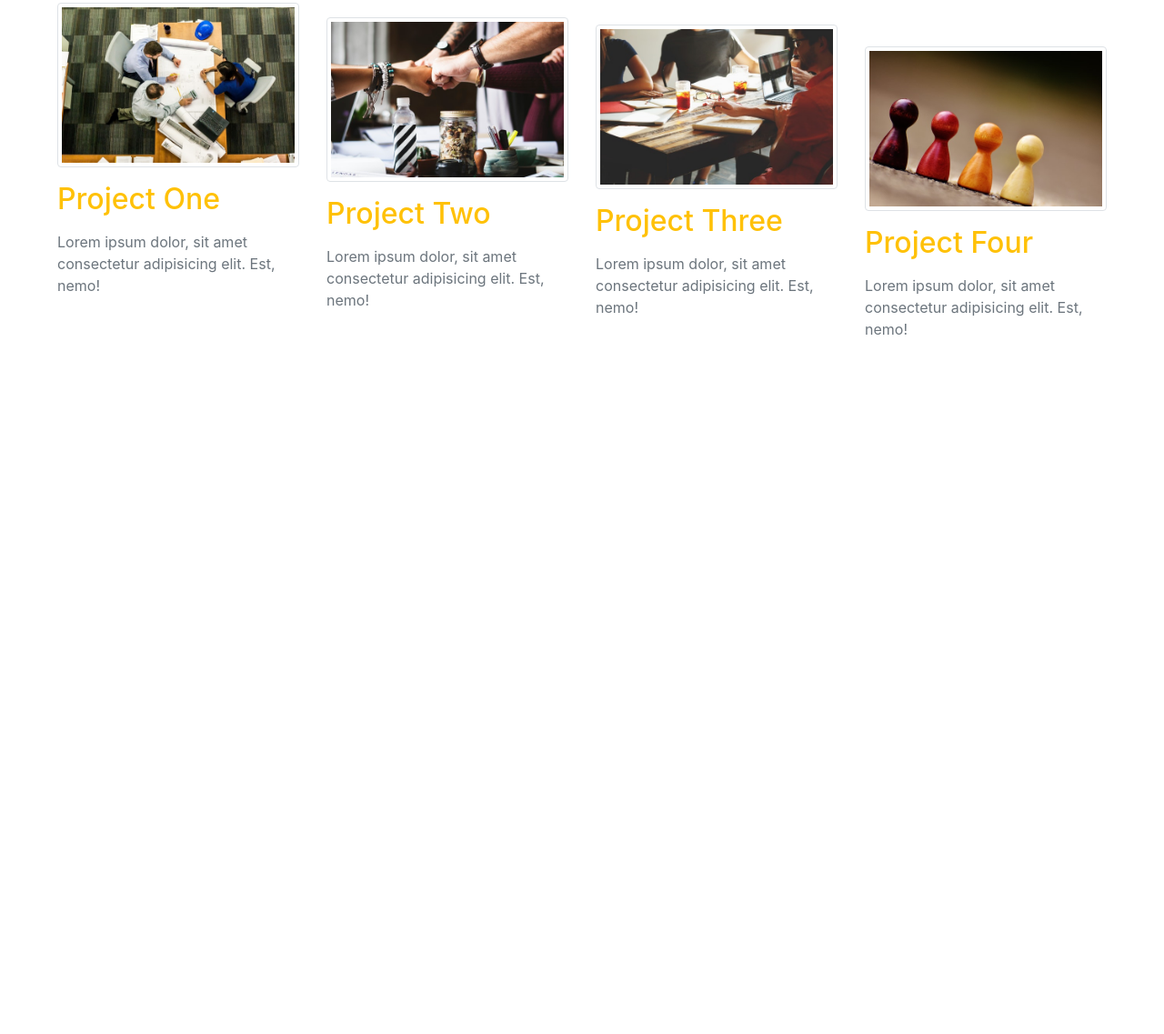
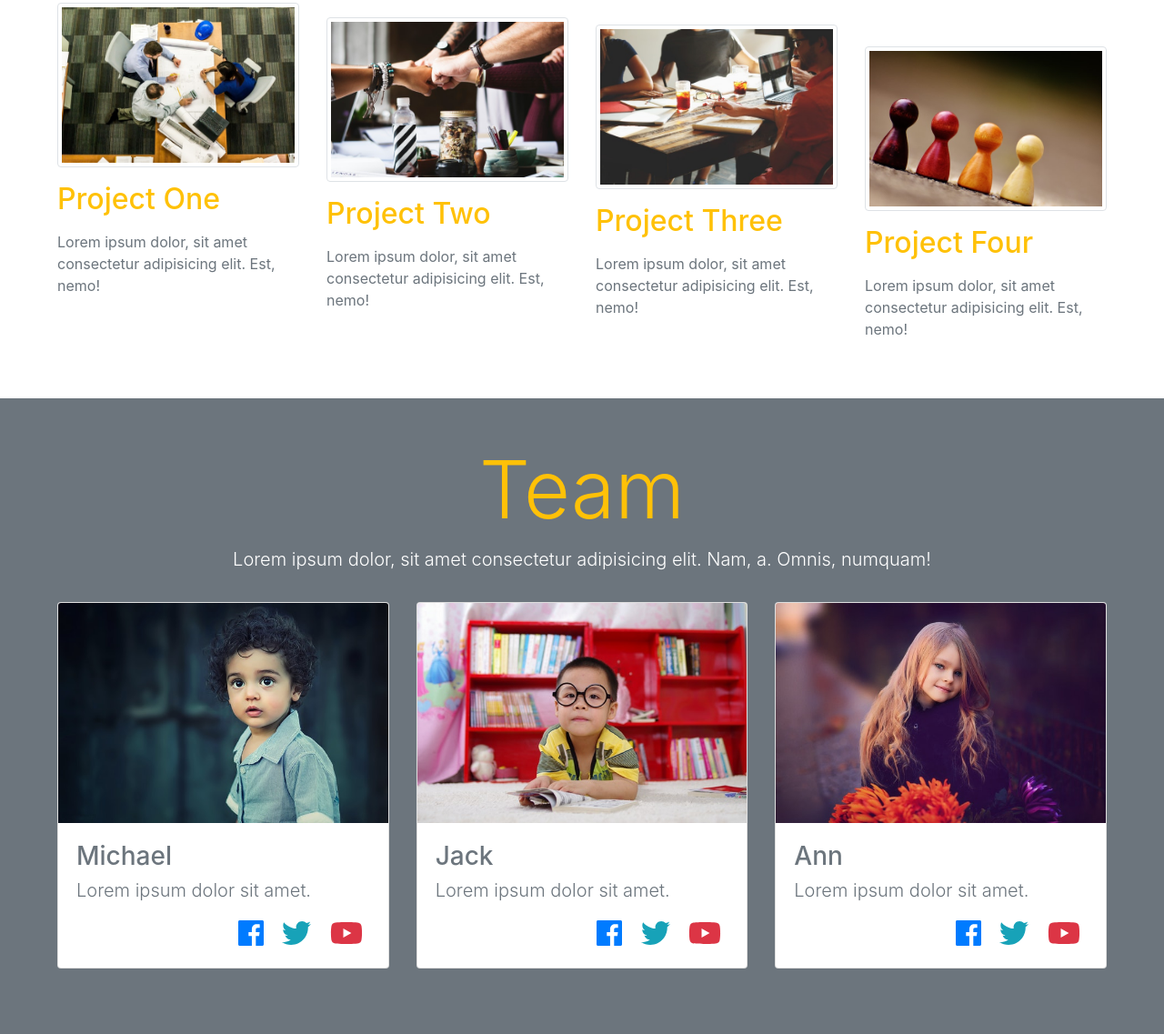
Before and after one commit to Ahmad-Almosallam/Pure-Bootstrap-Website, a plain HTML site: page index.html in a window 1280 px wide. Shown: the part 1682-2819 px from the top of the page at 91% size. Before the commit the page ends 2120 px from the top, so only its background shows below. Drawn offline with nearby package versions, Linux system fonts and the light colour scheme; files whose address does not match are found by name.

Commit message:
done team, start progress

```diff
--- a/index.html
+++ b/index.html
@@ -98,7 +98,8 @@
             <div class="row">
                 <div class="col text-center mb-3">
                     <h1 class="text-warning display-2">Skills</h1>
-                    <p class="lead text-secondary">Lorem ipsum dolor, sit amet consectetur adipisicing elit. Nam, a. Omnis, numquam!</p>
+                    <p class="lead text-secondary">Lorem ipsum dolor, sit amet consectetur adipisicing elit. Nam, a.
+                        Omnis, numquam!</p>
                 </div>
             </div>
             <!-- end of title -->
@@ -106,24 +107,27 @@
                 <div class="col-lg-4 col-sm-10 mx-auto mb-5">
                     <i class="fas fa-desktop fa-6x text-warning mb-3"></i>
                     <h1 class="text-secondary">Development</h1>
-                    <p class="text-muted my-4">Lorem ipsum dolor sit amet consectetur adipisicing elit. Quasi, possimus beatae. Architecto vel, amet excepturi nisi quidem aliquid facilis in.</p>
+                    <p class="text-muted my-4">Lorem ipsum dolor sit amet consectetur adipisicing elit. Quasi, possimus
+                        beatae. Architecto vel, amet excepturi nisi quidem aliquid facilis in.</p>
                     <a href="#" class="btn btn-outline-warning">Learn More</a>
                 </div>
                 <div class="col-lg-4 col-sm-10 mx-auto mb-5">
                     <i class="far fa-edit fa-6x text-warning mb-3"></i>
                     <h1 class="text-secondary">Design</h1>
-                    <p class="text-muted my-4">Lorem ipsum dolor sit amet consectetur adipisicing elit. Quasi, possimus beatae. Architecto vel, amet excepturi nisi quidem aliquid facilis in.</p>
+                    <p class="text-muted my-4">Lorem ipsum dolor sit amet consectetur adipisicing elit. Quasi, possimus
+                        beatae. Architecto vel, amet excepturi nisi quidem aliquid facilis in.</p>
                     <a href="#" class="btn btn-outline-warning">Learn More</a>
                 </div>
                 <div class="col-lg-4 col-sm-10 mx-auto mb-5">
                     <i class="fas fa-cogs fa-6x text-warning mb-3"></i>
                     <h1 class="text-secondary">Creativity</h1>
-                    <p class="text-muted my-4">Lorem ipsum dolor sit amet consectetur adipisicing elit. Quasi, possimus beatae. Architecto vel, amet excepturi nisi quidem aliquid facilis in.</p>
+                    <p class="text-muted my-4">Lorem ipsum dolor sit amet consectetur adipisicing elit. Quasi, possimus
+                        beatae. Architecto vel, amet excepturi nisi quidem aliquid facilis in.</p>
                     <a href="#" class="btn btn-outline-warning">Learn More</a>
                 </div>
             </div>
         </div>
-     </section>
+    </section>
     <!-- end of Skills section -->
 
     <!-- Projects section -->
@@ -134,7 +138,8 @@
             <div class="row">
                 <div class="col text-center mb-3">
                     <h1 class="text-warning display-2">Projects</h1>
-                    <p class="lead text-secondary">Lorem ipsum dolor, sit amet consectetur adipisicing elit. Nam, a. Omnis, numquam!</p>
+                    <p class="lead text-secondary">Lorem ipsum dolor, sit amet consectetur adipisicing elit. Nam, a.
+                        Omnis, numquam!</p>
                 </div>
             </div>
             <!-- end of title -->
@@ -161,9 +166,85 @@
                 </div>
             </div>
         </div>
-     </section>
+    </section>
+    <!-- end of the Projects section -->
 
-    <!-- end of the Projects section -->
+
+    <!-- Team section -->
+
+    <section class="p-5 bg-secondary">
+        <div class="container-fluid ">
+            <!-- title -->
+            <div class="row">
+                <div class="col text-center mb-3">
+                    <h1 class="text-warning display-2">Team</h1>
+                    <p class="lead text-white">Lorem ipsum dolor, sit amet consectetur adipisicing elit. Nam, a.
+                        Omnis, numquam!</p>
+                </div>
+            </div>
+            <!-- end of title -->
+
+            <div class="row">
+                <div class="col-lg-4 col-sm-10 mx-auto mb-4">
+                    <div class="card">
+                        <img src="/assets/images/kid1.jpg" class="card-img-top">
+                        <div class="card-body">
+                            <div class="card-title">
+                                <h3 class="text-muted">Michael</h3>
+                            </div>
+                            <div class="card-subtitle">
+                                <p class="lead text-secondary">Lorem ipsum dolor sit amet.</p>
+                            </div>
+                            <div class="text-right">
+                                <a href="#"><i class="fab fa-facebook fa-2x mx-2 text-primary"></i></a>
+                                <a href="#"><i class="fab fa-twitter fa-2x mx-2 text-info"></i></a>
+                                <a href="#"><i class="fab fa-youtube fa-2x mx-2 text-danger"></i></a>
+                            </div>
+                        </div>
+                    </div>
+                </div>
+                <div class="col-lg-4 col-sm-10 mx-auto mb-4">
+                    <div class="card">
+                        <img src="/assets/images/kid2.jpg" class="card-img-top">
+                        <div class="card-body">
+                            <div class="card-title">
+                                <h3 class="text-muted">Jack</h3>
+                            </div>
+                            <div class="card-subtitle">
+                                <p class="lead text-secondary">Lorem ipsum dolor sit amet.</p>
+                            </div>
+                            <div class="text-right">
+                                <a href="#"><i class="fab fa-facebook fa-2x mx-2 text-primary"></i></a>
+                                <a href="#"><i class="fab fa-twitter fa-2x mx-2 text-info"></i></a>
+                                <a href="#"><i class="fab fa-youtube fa-2x mx-2 text-danger"></i></a>
+                            </div>
+                        </div>
+                    </div>
+                </div>
+                <div class="col-lg-4 col-sm-10 mx-auto mb-4">
+                    <div class="card">
+                        <img src="/assets/images/kid3.jpg" class="card-img-top">
+                        <div class="card-body">
+                            <div class="card-title">
+                                <h3 class="text-muted">Ann</h3>
+                            </div>
+                            <div class="card-subtitle">
+                                <p class="lead text-secondary">Lorem ipsum dolor sit amet.</p>
+                            </div>
+                            <div class="text-right">
+                                <a href="#"><i class="fab fa-facebook fa-2x mx-2 text-primary"></i></a>
+                                <a href="#"><i class="fab fa-twitter fa-2x mx-2 text-info"></i></a>
+                                <a href="#"><i class="fab fa-youtube fa-2x mx-2 text-danger"></i></a>
+                            </div>
+                        </div>
+                    </div>
+                </div>
+            </div>
+        </div>
+    </section>
+    <!-- end of  Team section -->
+
+
     <!-- Jquery and popper and bootstrap js -->
     <script src="https://code.jquery.com/jquery-3.5.1.slim.min.js"></script>
     <script src="https://unpkg.com/@popperjs/core@2/dist/umd/popper.js"></script>
```
